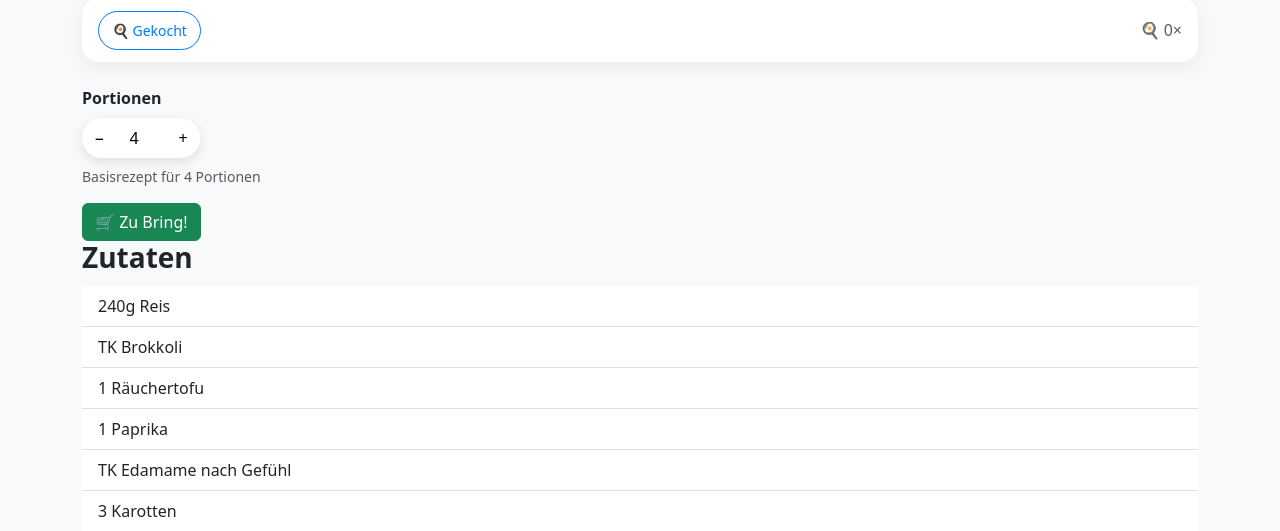
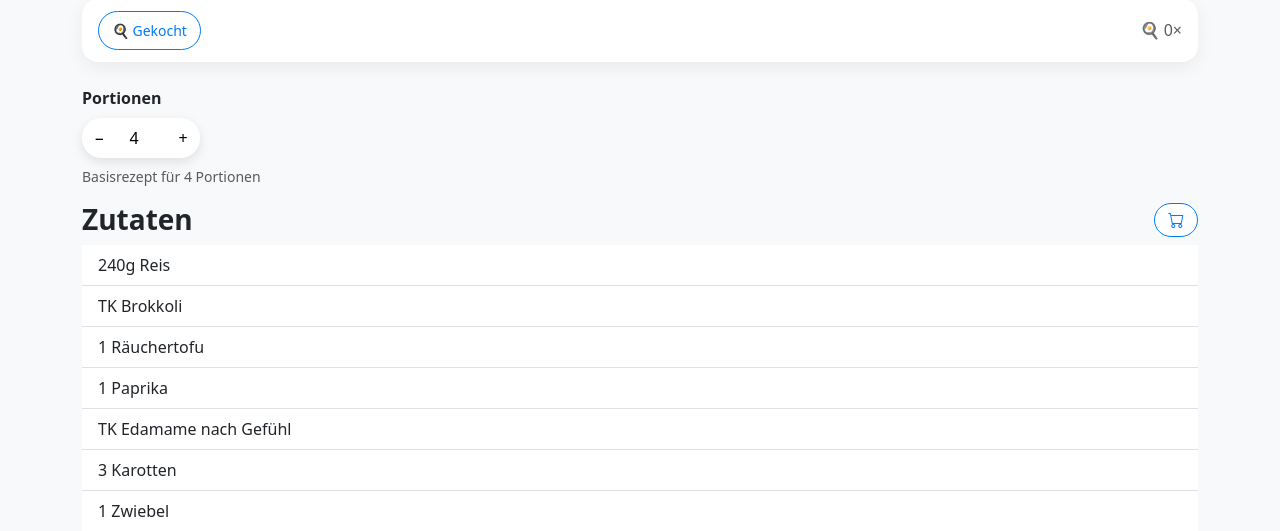
Before and after one commit to tobihemmi/rezepte, a Django app: a page that uses recipes/templates/recipes/recipe_detail.html in a window 1280 px wide. Shown: the part 341-872 px from the top of the page. Run offline with Django 5.2, Linux system fonts and the light colour scheme; data comes from the database, SQL or seed files in the repository; some libraries are stand-ins or nearby versions.

Commit message:
adjust add to chart button styling

```diff
--- a/recipes/templates/recipes/recipe_detail.html
+++ b/recipes/templates/recipes/recipe_detail.html
@@ -1,5 +1,5 @@
 {% extends 'recipes/base.html' %}
-
+{% load static %}
 {% block title %}
 <title>{{ recipe.title }}</title>
 {% endblock %}
@@ -168,12 +168,12 @@
                 </small>
             </div>
 
-            <!-- Zutaten -->
+            <!-- Zutaten
              <a id="bring-export-btn"
                 href="#"
                 class="btn btn-success">
                     🛒 Zu Bring!
-            </a>
+            </a> -->
 
              {% if recipe.ingredients %}
             <div itemscope itemtype="https://schema.org/Recipe">
@@ -182,7 +182,16 @@
                 <meta itemprop="url" content="{{ request.build_absolute_uri }}">
                 <meta itemprop="recipeYield" content="{{ base_servings }}">
 
-                <h3 class="section-title">Zutaten</h3>
+                <div class="d-flex align-items-center justify-content-between mb-2">
+                    <h3 class="section-title mb-0">Zutaten</h3>
+
+                    <a id="bring-export-btn"
+                    href="#"
+                    class="btn btn-ios d-flex align-items-center gap-1"
+                    title="Zu Bring! exportieren">
+                        <i class="bi bi-cart"></i>
+                    </a>
+                </div>
 
                 <ul class="list-group list-group-flush mb-4" id="ingredients-list">
                     {% for ingredient in ingredients_list %}
```
